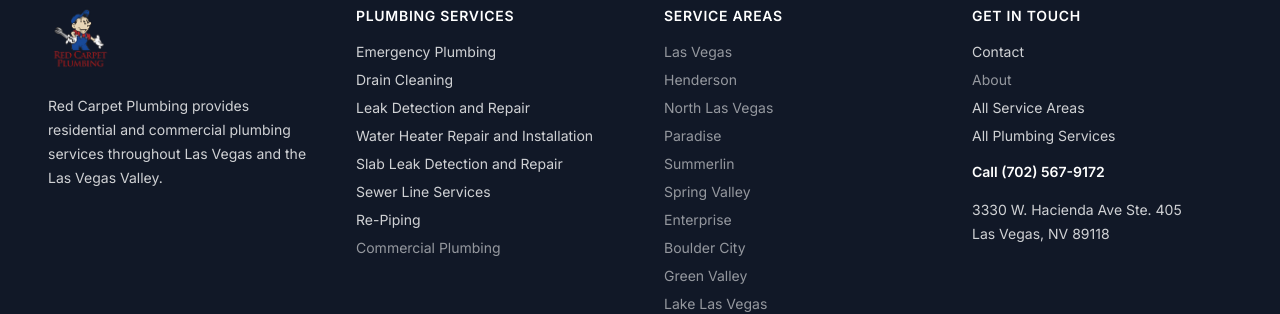
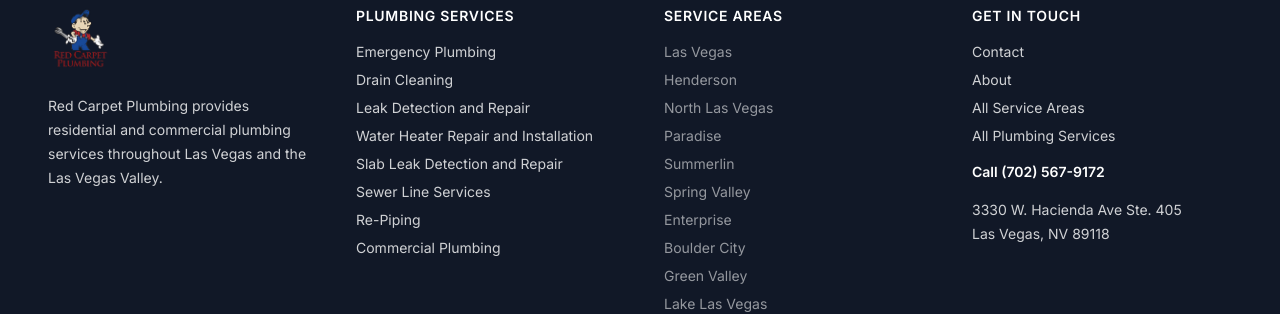
Before and after one commit to SedrickHarris/red-carpet-plumbing-site, a Next.js app: page / in a window 1280 px wide. Shown: the part 8372-8686 px from the top of the page. Built offline with nearby package versions, Linux system fonts and the light colour scheme.

Commit message:
fix(footer): activate About + Commercial Plumbing nav links

```diff
--- a/components/SiteFooter.tsx
+++ b/components/SiteFooter.tsx
@@ -19,7 +19,7 @@
   },
   { label: "Sewer Line Services", href: "/sewer-line-services/", built: true },
   { label: "Re-Piping", href: "/re-piping/", built: true },
-  { label: "Commercial Plumbing", href: "/commercial-plumbing/", built: false },
+  { label: "Commercial Plumbing", href: "/commercial-plumbing/", built: true },
 ];
 
 const TIER_1_LOCATIONS: FooterLink[] = [
@@ -38,7 +38,7 @@
 
 const GET_IN_TOUCH: FooterLink[] = [
   { label: "Contact", href: "/contact/", built: true },
-  { label: "About", href: "/about/", built: false },
+  { label: "About", href: "/about/", built: true },
   { label: "All Service Areas", href: "/service-areas/", built: true },
   { label: "All Plumbing Services", href: "/plumbing-services/", built: true },
 ];
```
